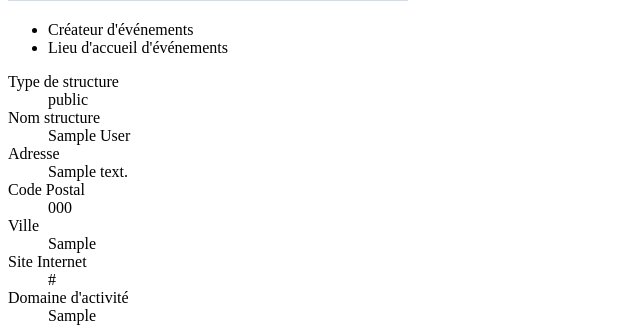
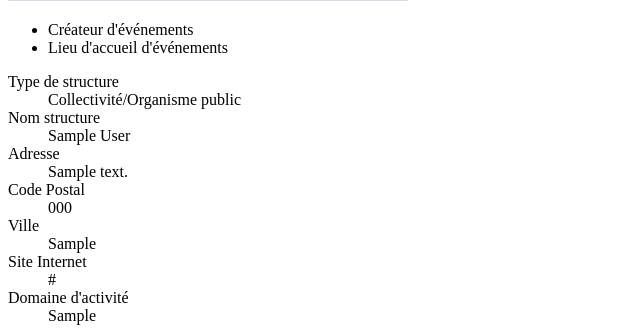
Before and after one commit to makinacorpus/django-ode, a Django app: page /provider/1/ in a window 1280 px wide. Shown: the part 786-1115 px from the top of the page, without its empty margins (0-640 px from the left). Run offline with Django 3.2, Linux system fonts and the light colour scheme; a user stored in the database is signed in; tables that the repository leaves empty hold one stand-in row (values such as "Sample post"); grey boxes marked "Sample" are stand-in pictures; parts of the project's set-up code (start-up, migrations or seed data) failed here and were passed over; some libraries are stand-ins or nearby versions.

Commit message:
fix: tweak provider view

```diff
--- a/accounts/models.py
+++ b/accounts/models.py
@@ -19,10 +19,10 @@ class Contact(models.Model):
 
 class Organization(models.Model):
     TYPES = (
-        ('enterprise', 'Entreprise'),
-        ('public', 'Collectivité/Organisme public'),
-        ('individual', 'Particulier'),
-        ('independent', 'Indépendant'),
+        (u'enterprise', u'Entreprise'),
+        (u'public', u'Collectivité/Organisme public'),
+        (u'individual', u'Particulier'),
+        (u'independent', u'Indépendant'),
     )
 
     name = models.CharField(max_length=100, blank=True)
--- a/frontend/templates/provider.html
+++ b/frontend/templates/provider.html
@@ -11,7 +11,7 @@
 <h1>{{ organization.name }}</h1>
 
 <div class="row">
-  <div class="col-md-3">
+  <div class="col-md-5">
     <img alt="Photo profil"
 	 src="{% if organization.picture and organization.picture != 'False' %}
 	      {% thumbnail organization.picture 100x100 crop='smart' %}
@@ -30,10 +30,10 @@
       {% endif %}
     </ul>
   </div>
-  <div class="col-md-9">
+  <div class="col-md-7">
     <dl class="dl-horizontal">
       <dt>{% trans "Type de structure" %}</dt>
-      <dd>{{ organization.type }}</dd>
+      <dd>{% trans organization.get_type_display %}</dd>
 
       <dt>{% trans "Nom structure" %}</dt>
       <dd>{{ organization.name }}</dd>
--- a/frontend/views/providers.py
+++ b/frontend/views/providers.py
@@ -47,10 +47,3 @@ class ProviderView(LoginRequiredMixin, DetailView):
     model = Organization
     template_name = 'provider.html'
     context_object_name = 'organization'
-
-    def get_context_data(self, *args, **kwargs):
-
-        context = super(ProviderView, self).get_context_data(
-            *args, **kwargs)
-
-        return context
```
